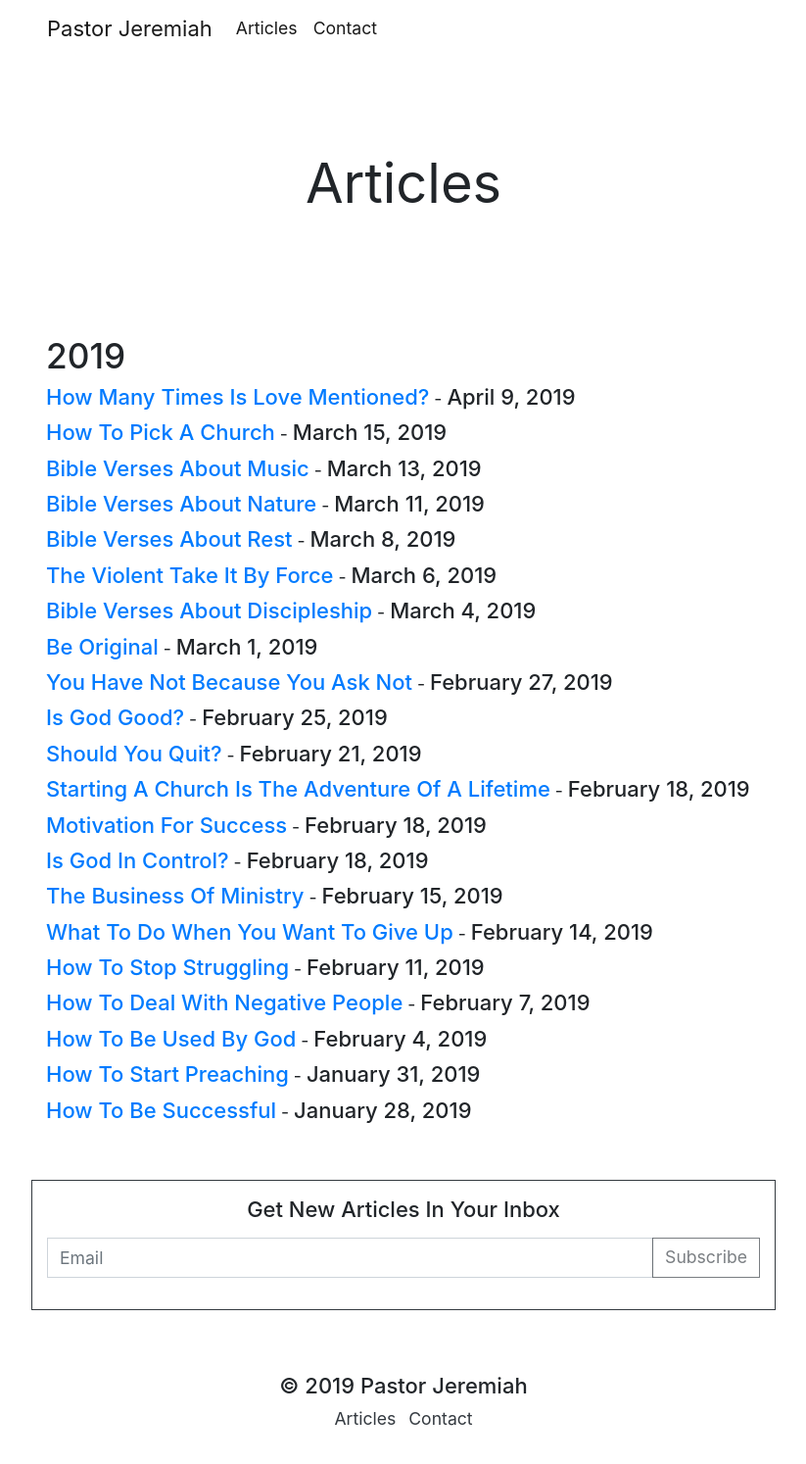
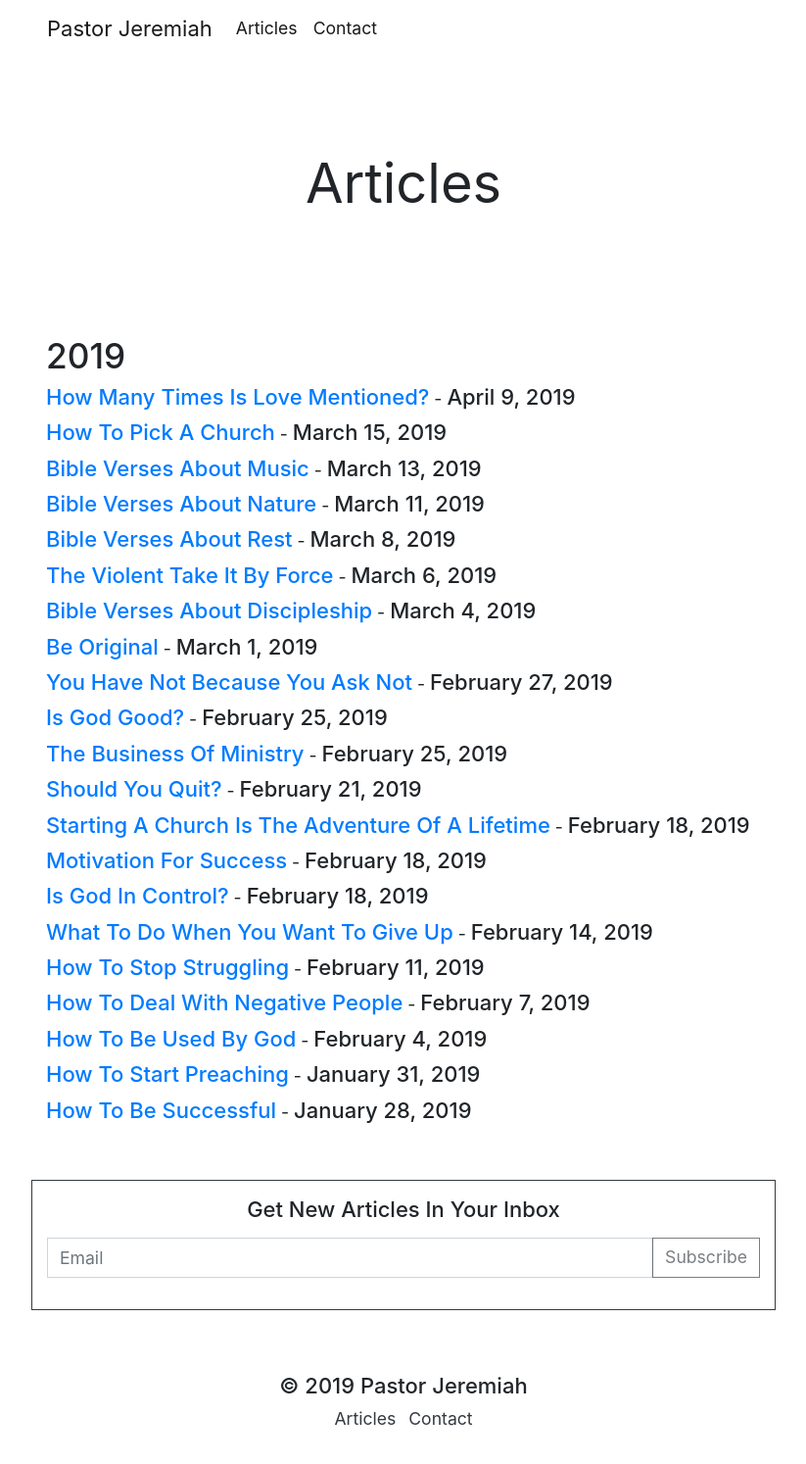
Before and after one commit to jmofyi/pastorjeremiah, a Jekyll site: the page built from articles.html, in a window 1280 px wide. Shown: the whole page at 98% size, without its empty margins (228-1051 px from the left). Built offline with Jekyll 4.4.1, drawn with Linux system fonts in a browser that asks for light colours.

Commit message:
Update from Forestry.io Jeremiah Thomas updated _posts/2019-02-15-the-business-of-ministry.md

```diff
--- a/_posts/2019-02-15-the-business-of-ministry.md
+++ b/_posts/2019-02-15-the-business-of-ministry.md
@@ -1,13 +1,13 @@
 ---
 title: The Business Of Ministry
-date: 2019-02-15 05:00:00 Z
+date: 2019-02-25 00:00:00 -0500
 tags:
 - being called
 description: How to conduct business in ministry.
 image: "/uploads/pastor-jeremiah.jpg"
 layout: post
+
 ---
-
 There are two sides of the coin in ministry, the spiritual and the practical. There is the spiritual side of ministry, such as prayer, preaching, evangelism, and more. But there also is a very practical side of ministry; the business side. Finances, payroll, budgeting, marketing, advertising, planning, all the normal things any business needs to consider.
 
 The interesting thing about ministry is that if you talk to most ministers about ministry- they tend to only discuss the spiritual side of it. This is not all wrong; **a minister is to spend his time primarily- if not completely- on the spiritual side of things.**
```
